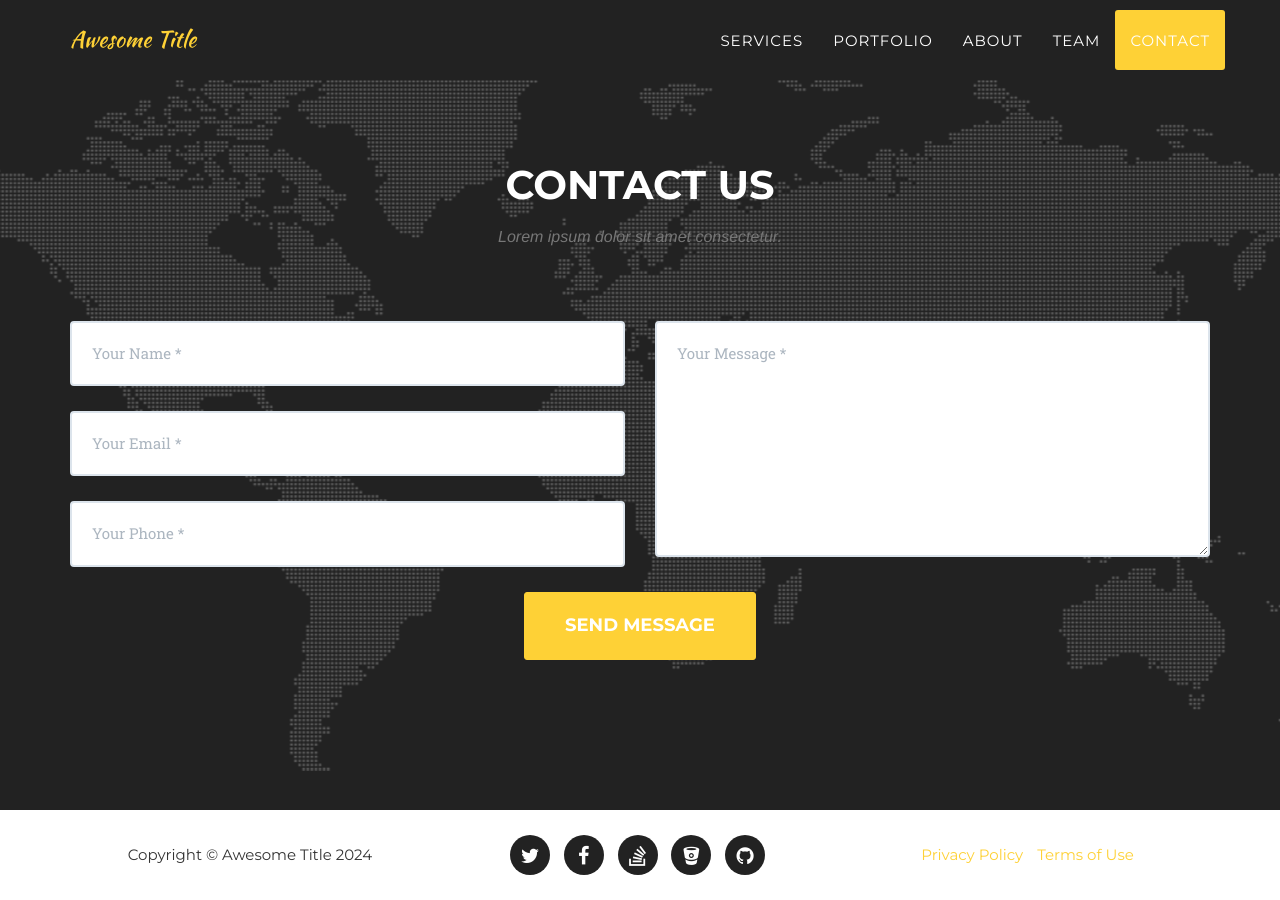
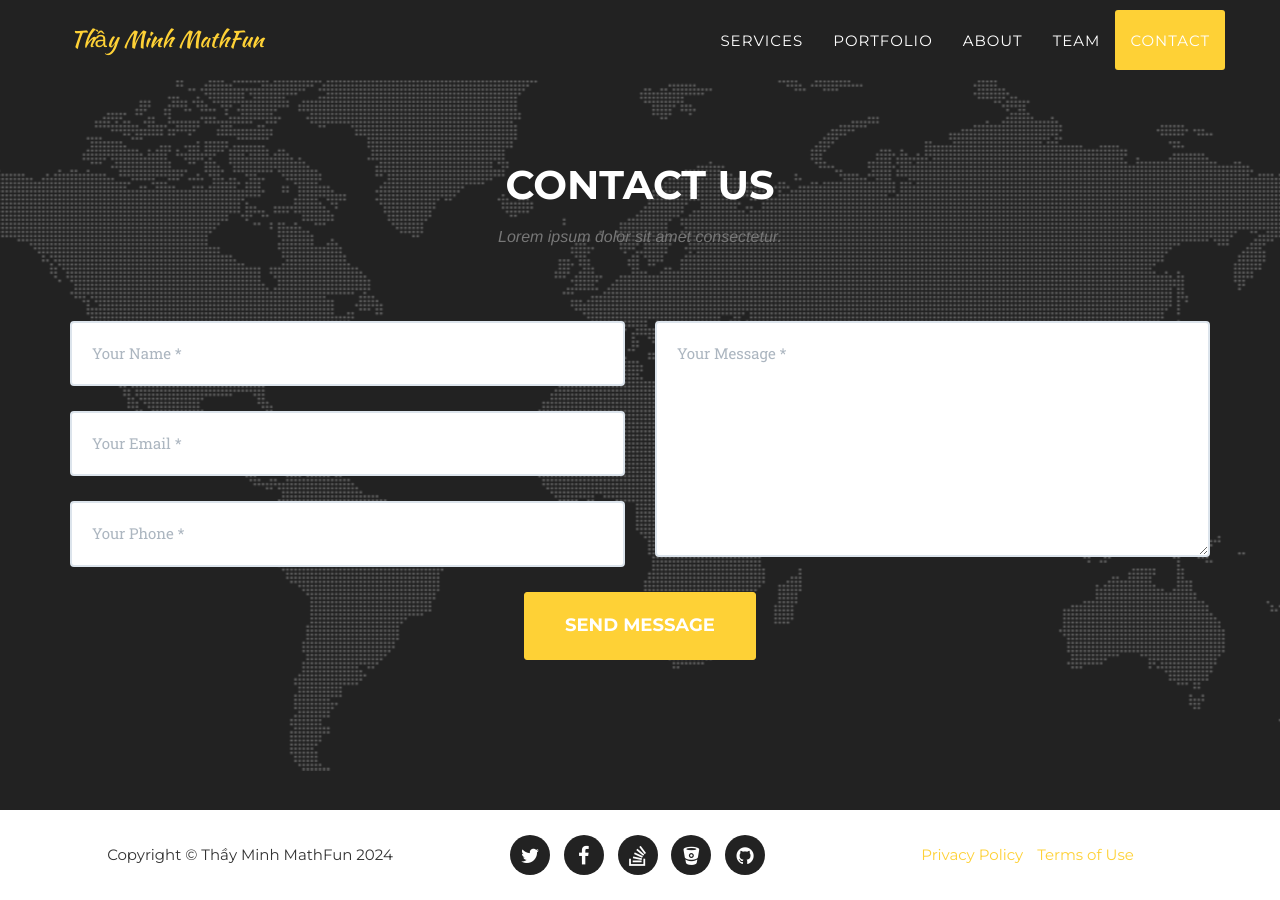
Before and after one commit to minhlv1509/minhlv1509.github.io, a Jekyll site: the page built from index.html, in a window 1280 px wide and 900 px high, scrolled down 5636 px. Built offline with Jekyll 4.4.1, drawn with Linux system fonts in a browser that asks for light colours; some web fonts are replaced.

Commit message:
add title

```diff
--- a/_config.yml
+++ b/_config.yml
@@ -2,8 +2,8 @@ url: https://minhlv1509.github.io
 baseurl:
 
 # Site settings
-title: Awesome Title
-email: your-email@domain.com
+title: Thầy Minh MathFun
+email: minhlv1509@gmail.com
 description: "Write an awesome description for your new site here. You can edit this line in _config.yml. It will appear in your document head meta (for Google search results) and in your feed.xml site description."
 
 
```
